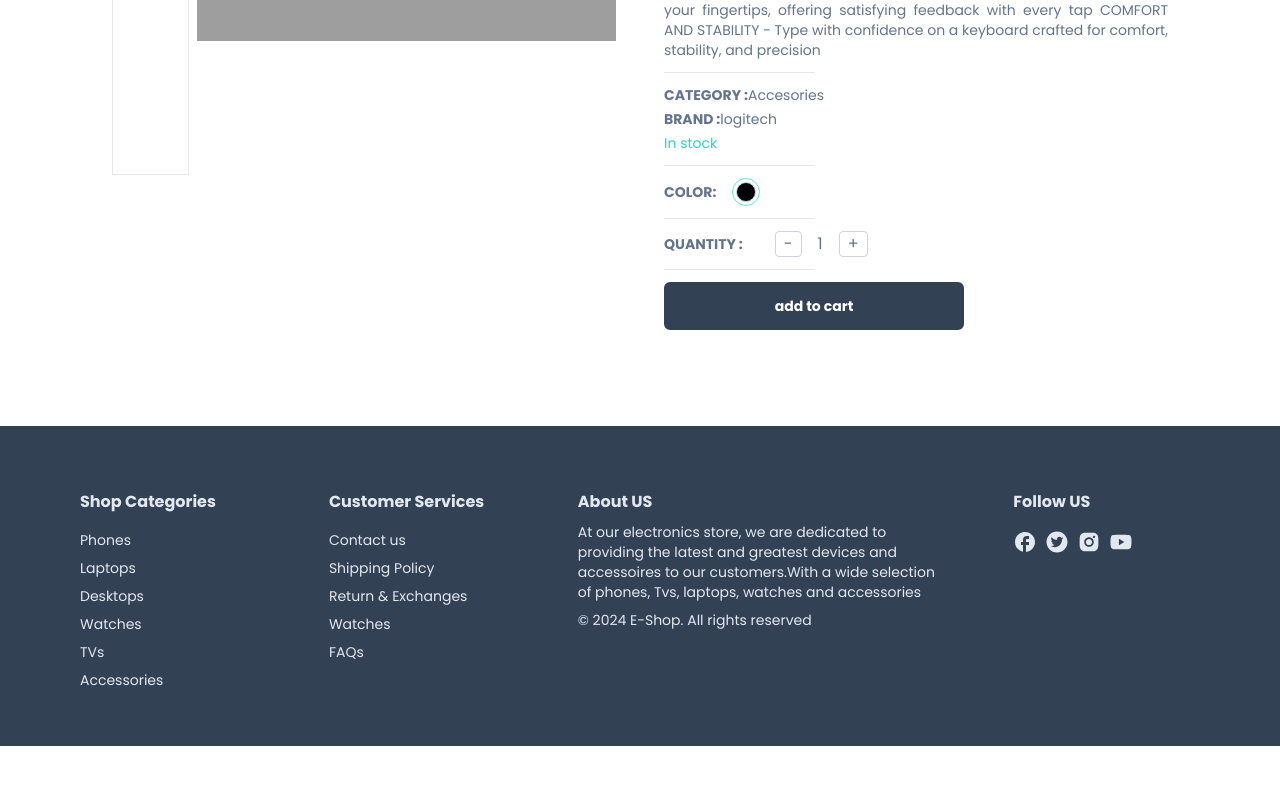
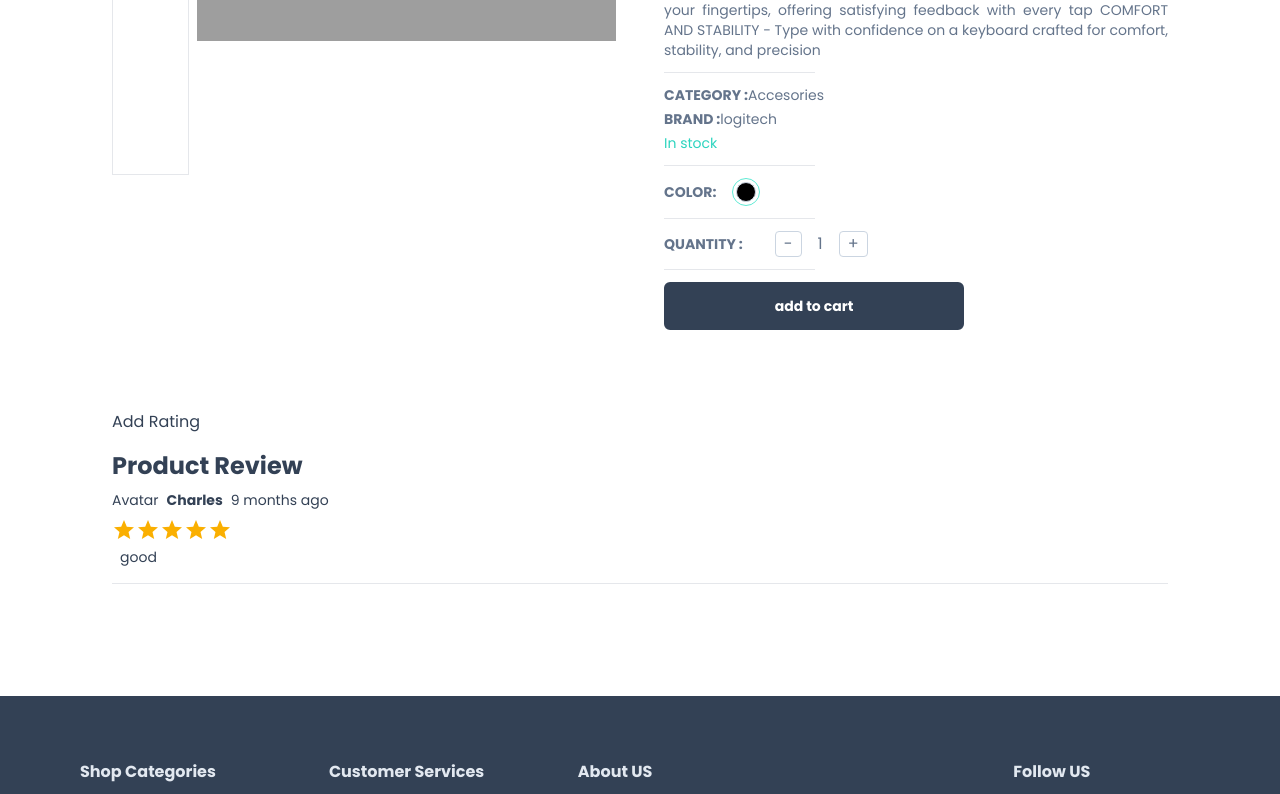
Before and after one commit to yassin-ben-haj-ali/e-shop, a Next.js app: page /product/1 in a window 1280 px wide. Shown: the part 422-1216 px from the top of the page. Before the commit the page ends 1168 px from the top, so only its background shows below. Built offline with nearby package versions, Linux system fonts and the light colour scheme; grey boxes are pictures that could not be loaded; a web font is replaced by a local one.

Commit message:
install moment package+create Rating List of product

```diff
--- /dev/null
+++ b/app/components/Heading.tsx
@@ -0,0 +1,17 @@
+import React from "react";
+
+interface HeadingProps {
+    title: string,
+    center?: boolean
+}
+
+const Heading: React.FC<HeadingProps> = ({
+    title,
+    center
+}) => {
+    return (<div className={center ? "text-center" : "text-start"}>
+        <h1 className="font-bold text-2xl">{title}</h1>
+    </div>);
+}
+
+export default Heading;
--- /dev/null
+++ b/app/product/[productId]/ListRating.tsx
@@ -0,0 +1,37 @@
+"use client";
+
+import Heading from "@/app/components/Heading";
+import { Rating } from "@mui/material";
+import moment from "moment";
+import React from "react";
+
+interface ListRatingProps {
+    product: any
+}
+
+const ListRating: React.FC<ListRatingProps> = ({
+    product
+}) => {
+    return (<div>
+
+        <Heading title="Product Review" />
+        <div className="text-sm mt-2">
+            {product.reviews && product.reviews.map((review: any) => {
+                return (<div key={review.id} className="max-w-300px">
+                    <div className="flex gap-2 items-center">
+                        <div>Avatar</div>
+                        <div className="font-semibold">{review?.user.name}</div>
+                        <div className="font-light">{moment(review.createdDate).fromNow()}</div>
+                    </div>
+                    <div className="mt-2">
+                        <Rating value={review.rating} readOnly />
+                        <div className="ml-2">{review.comment}</div>
+                        <hr className="mt-4 mb-4" />
+                    </div>
+                </div>)
+            })}
+        </div>
+    </div>);
+}
+
+export default ListRating;
--- a/app/product/[productId]/page.tsx
+++ b/app/product/[productId]/page.tsx
@@ -1,6 +1,7 @@
 import Container from "@/app/components/Container";
 import ProductDetails from "./ProductDetails";
 import { product } from "@/utils/product";
+import ListRating from "./ListRating";
 
 interface IParams {
     productId: string
@@ -9,7 +10,11 @@ interface IParams {
 const Product = ({ params }: { params: IParams }) => {
     return <div className="p-8">
         <Container>
-            <ProductDetails product={product}/>
+            <ProductDetails product={product} />
+            <div className="flex flex-col mt-20 gap-4">
+                <div>Add Rating</div>
+                <ListRating product={product} />
+            </div>
         </Container>
     </div>;
 }
--- a/package.json
+++ b/package.json
@@ -18,6 +18,7 @@
     "autoprefixer": "10.4.19",
     "eslint": "8.57.0",
     "eslint-config-next": "14.1.4",
+    "moment": "^2.30.1",
     "next": "14.1.4",
     "postcss": "8.4.38",
     "react": "18.2.0",
```
Also changed, not shown: 1 other file (tests, documents, lock files or other folders).
